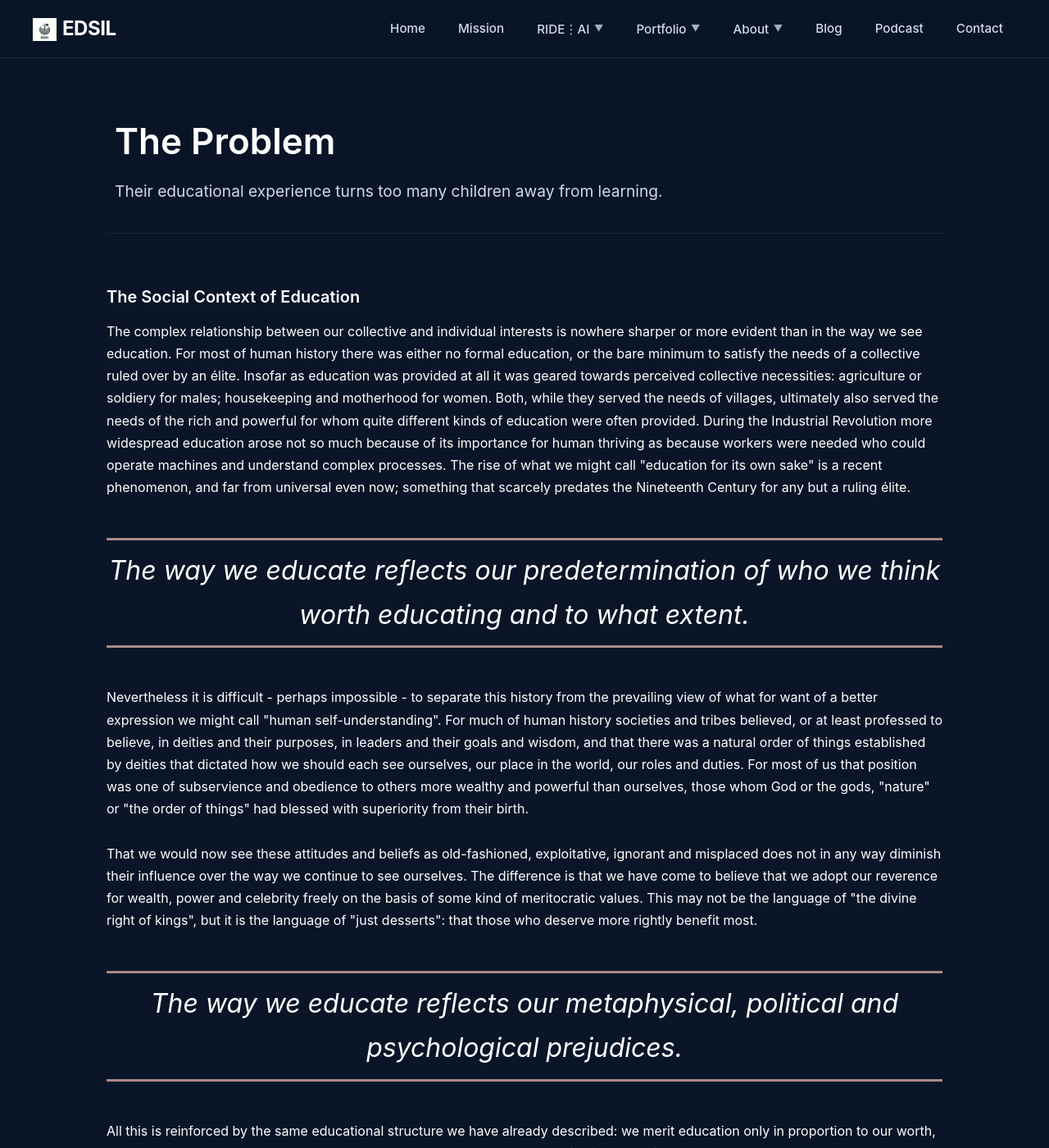
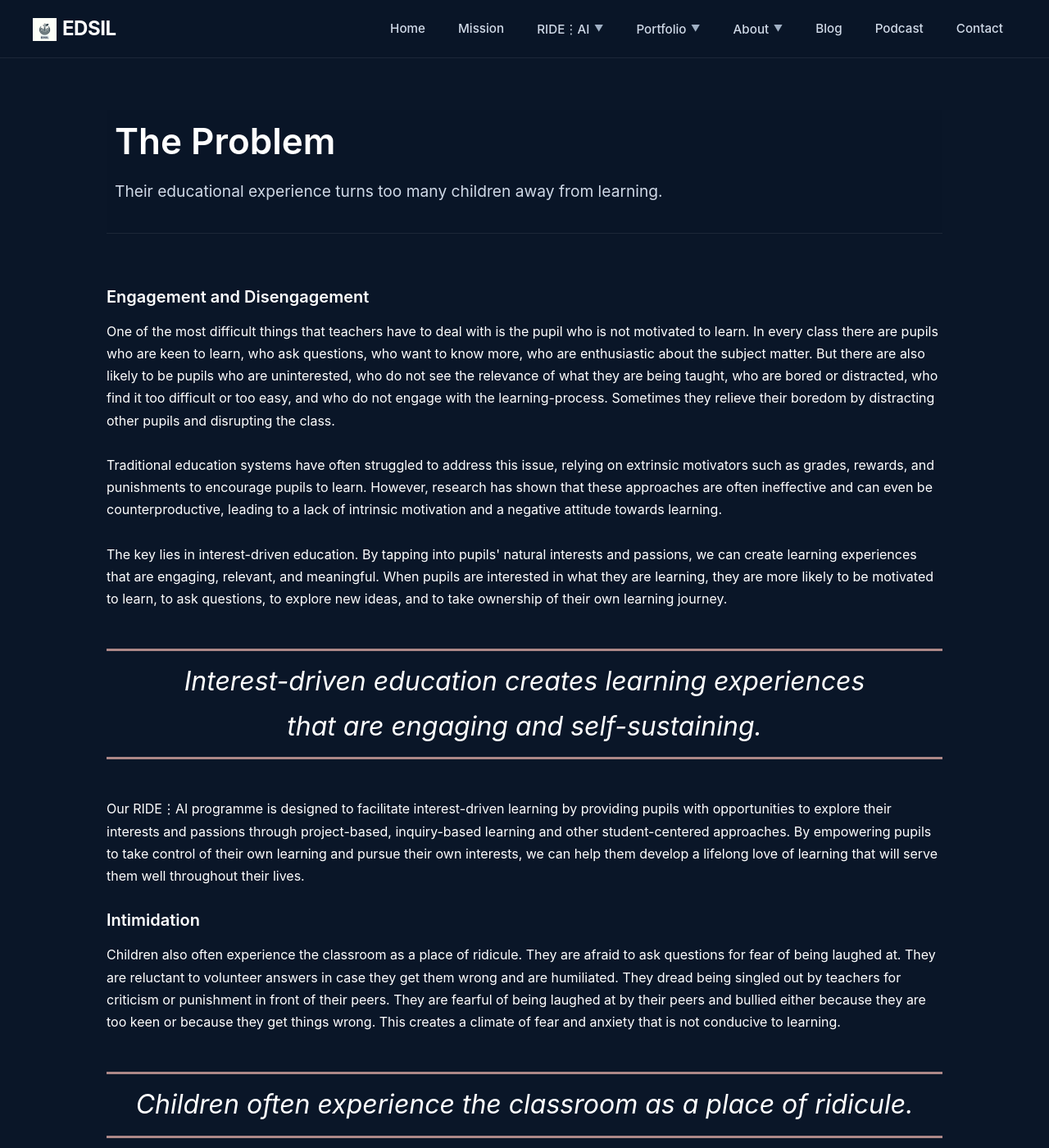
Before and after one commit to pudepiedj/edsil, a Jekyll site: the page built from problem.html, in a window 1280 px wide and 1400 px high. Shown: the whole window at 82% size. Built offline with Jekyll 4.4.1, drawn with Linux system fonts in a browser that asks for light colours; some of the changed text lies outside the part shown.

Commit message:
Problem revised and new blogpost

```diff
--- a/problem.html
+++ b/problem.html
@@ -12,22 +12,6 @@ description: Education too often leads to disengagement
     </header>
 
     <section class="content-section">
-
-      <h3>The Social Context of Education</h3>
-      The complex relationship between our collective and individual interests is nowhere sharper or more evident than in the way we see education. For most of human history there was either no formal education, or the bare minimum to satisfy the needs of a collective ruled over by an élite. Insofar as education was provided at all it was geared towards perceived collective necessities: agriculture or soldiery for males; housekeeping and motherhood for women. Both, while they served the needs of villages, ultimately also served the needs of the rich and powerful for whom quite different kinds of education were often provided. During the Industrial Revolution more widespread education arose not so much because of its importance for human thriving as because workers were needed who could operate machines and understand complex processes. The rise of what we might call "education for its own sake" is a recent phenomenon, and far from universal even now; something that scarcely predates the Nineteenth Century for any but a ruling élite.<br><br>
-
-      <blockquote class="custom-quote">The way we educate reflects our predetermination of who we think worth educating and to what extent.</blockquote><br>
-
-      Nevertheless it is difficult - perhaps impossible - to separate this history from the prevailing view of what for want of a better expression we might call "human self-understanding". For much of human history societies and tribes believed, or at least professed to believe, in deities and their purposes, in leaders and their goals and wisdom, and that there was a natural order of things established by deities that dictated how we should each see ourselves, our place in the world, our roles and duties. For most of us that position was one of subservience and obedience to others more wealthy and powerful than ourselves, those whom God or the gods, "nature" or "the order of things" had blessed with superiority from their birth.<br><br>
-
-      That we would now see these attitudes and beliefs as old-fashioned, exploitative, ignorant and misplaced does not in any way diminish their influence over the way we continue to see ourselves. The difference is that we have come to believe that we adopt our reverence for wealth, power and celebrity freely on the basis of some kind of meritocratic values. This may not be the language of "the divine right of kings", but it is the language of "just desserts": that those who deserve more rightly benefit most.<br><br>
-
-      <blockquote class="custom-quote">The way we educate reflects our metaphysical, political and psychological prejudices.</blockquote><br>
-
-      All this is reinforced by the same educational structure we have already described: we merit education only in proportion to our worth, to our place, to what we need to know to be employable, to make our contribution to society, to "earn our crust". So whether we are consciously aware of it or not we all live our lives in accordance with the role accorded to us by some prevailing narrative, some story that tells us what life is about, who we are, what we have any right to expect, and what we owe in return. The tendrils of such a narrataive are so subtle and deep that we barely question it unless and until something happens that jolts us out of a acquiescence and complacency by challenging us with some kind of existential threat.<br><br>
-
-      <blockquote class="custom-quote">AI poses such an existential threat,<br>not because it is intrinsically dangerous<br>but because it undermines every sense of worth we rely on to establish self-esteem.</blockquote><br>
-
 
       <h3>Engagement and Disengagement</h3>
       One of the most difficult things that teachers have to deal with is <bold>the pupil who is not motivated to learn</bold>. In every class there are pupils who are keen to learn, who ask questions, who want to know more, who are enthusiastic about the subject matter. But there are also likely to be pupils who are uninterested, who do not see the relevance of what they are being taught, who are bored or distracted, who find it too difficult or too easy, and who do not engage with the learning-process. Sometimes they relieve their boredom by distracting other pupils and disrupting the class.<br><br>
```
Also changed, not shown: _posts/2026-01-12-bitter-pill-V.md (added, +35 -0 lines).
